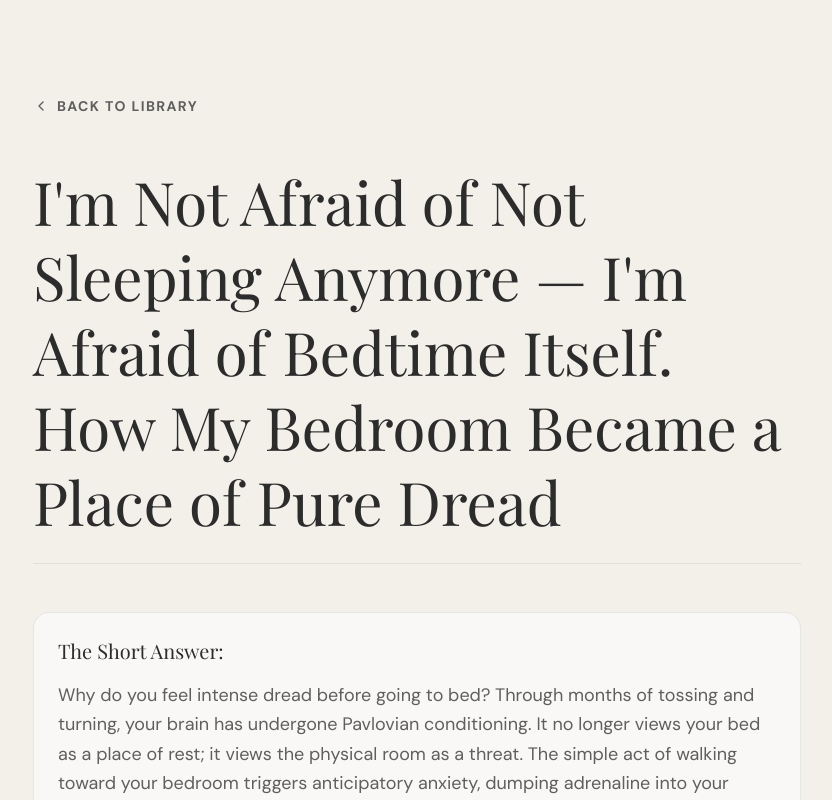
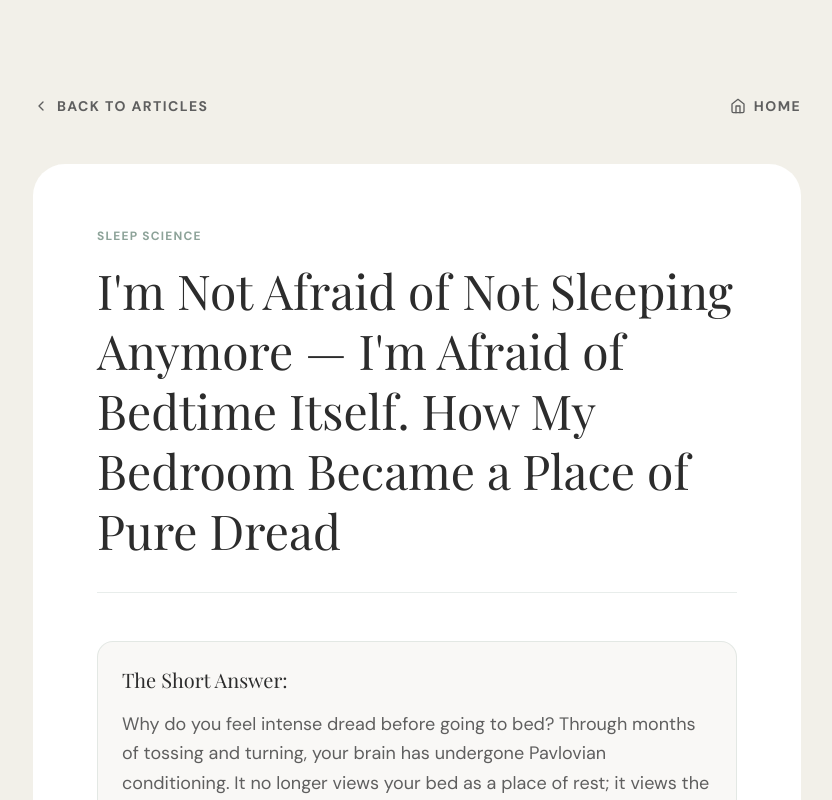
Before and after one commit to shishirtiwari23/good-night-companion, a Next.js app: page /articles/im-afraid-of-bedtime-itself in a window 1280 px wide. Shown: the top 800 px of the page, without its empty margins (223-1055 px from the left). Built offline with nearby package versions, Linux system fonts and the light colour scheme; a web font is replaced by a local one.

Commit message:
style: Match new article layout design to the standard white card container format

```diff
--- a/app/articles/im-afraid-of-bedtime-itself/page.tsx
+++ b/app/articles/im-afraid-of-bedtime-itself/page.tsx
@@ -32,20 +32,31 @@ export default function BedtimeDreadArticle() {
   ];
 
   return (
-    <article className="min-h-screen bg-[var(--background)] py-12 md:py-24 px-6 relative selection:bg-[var(--primary)] selection:text-white">
-      <div className="max-w-3xl mx-auto">
+    <main className="min-h-screen flex flex-col items-center p-6 md:p-24 relative bg-[var(--background)]">
+      {/* Navigation */}
+      <div className="w-full max-w-3xl z-10 mb-12 flex justify-between items-center">
         <Link
           href="/articles"
-          className="inline-flex items-center text-[var(--text-secondary)] hover:text-[var(--text-primary)] transition-colors text-sm font-bold uppercase tracking-widest mb-12"
+          className="inline-flex items-center text-[var(--text-secondary)] hover:text-[var(--text-primary)] transition-colors text-sm font-bold uppercase tracking-widest"
         >
-          <svg xmlns="http://www.w3.org/2000/svg" width="16" height="16" viewBox="0 0 24 24" fill="none" stroke="currentColor" strokeWidth="2" strokeLinecap="round" strokeLinejoin="round" className="mr-2">
-            <path d="m15 18-6-6 6-6"/>
-          </svg>
-          Back to Library
+          <svg xmlns="http://www.w3.org/2000/svg" width="16" height="16" viewBox="0 0 24 24" fill="none" stroke="currentColor" strokeWidth="2" strokeLinecap="round" strokeLinejoin="round" className="mr-2"><path d="m15 18-6-6 6-6"/></svg>
+          Back to Articles
         </Link>
+        <Link
+          href="/"
+          className="inline-flex items-center text-[var(--text-secondary)] hover:text-[var(--text-primary)] transition-colors text-sm font-bold uppercase tracking-widest"
+        >
+          <svg xmlns="http://www.w3.org/2000/svg" width="16" height="16" viewBox="0 0 24 24" fill="none" stroke="currentColor" strokeWidth="2" strokeLinecap="round" strokeLinejoin="round" className="mr-2"><path d="M3 9l9-7 9 7v11a2 2 0 0 1-2 2H5a2 2 0 0 1-2-2z"/><polyline points="9 22 9 12 15 12 15 22"/></svg>
+          Home
+        </Link>
+      </div>
 
-        <header className="mb-12 space-y-6">
-          <h1 className="text-4xl md:text-5xl lg:text-6xl font-serif text-[var(--text-primary)] leading-tight">
+      <article className="w-full max-w-3xl z-10 bg-white p-8 md:p-16 rounded-[2rem] shadow-sm mb-20 shadow-[rgba(0,0,0,0.03)_0px_10px_30px]">
+        <header className="mb-12">
+          <p className="text-[10px] md:text-xs font-bold tracking-widest uppercase text-[#8da399] mb-4">
+            Sleep Science
+          </p>
+          <h1 className="text-3xl md:text-5xl font-serif text-[var(--text-primary)] leading-tight mb-8">
             I&apos;m Not Afraid of Not Sleeping Anymore — I&apos;m Afraid of Bedtime Itself. How My Bedroom Became a Place of Pure Dread
           </h1>
           <div className="h-[1px] w-full bg-[#8da399]/20" />
@@ -148,26 +159,26 @@ export default function BedtimeDreadArticle() {
             </Link>
           </div>
 
-          <div className="border-t border-[#8da399]/20 pt-8 mt-12 pb-8">
-            <h4 className="text-sm font-bold tracking-widest text-[#8da399] uppercase mb-4">Scientific References & Further Reading</h4>
-            <ul className="text-sm space-y-3 text-[var(--text-secondary)]">
+          <h2 className="text-xl font-serif text-[var(--text-primary)] mt-12 mb-4">Scientific References & Further Reading</h2>
+          <ul className="list-disc pl-6 space-y-3 mb-12 text-sm text-[var(--text-secondary)]">
             <li>
-                <strong>Pavlovian Conditioning in Insomnia:</strong> Bootzin, R. R. (1972). Stimulus control treatment for insomnia. <em>Proceedings of the American Psychological Association</em>. (The foundational text proving that the bed becomes a conditioned cue for arousal, and the necessity of breaking that spatial association).
+              <strong>Pavlovian Conditioning in Insomnia:</strong> Bootzin, R. R. (1972). Stimulus control treatment for insomnia. <em>Proceedings of the American Psychological Association</em>.
             </li>
             <li>
-                <strong>Anticipatory Anxiety:</strong> Espie, C. A. (2002). Insomnia: conceptual issues in the development, persistence, and treatment of sleep disorder in adults. <em>Annual Review of Psychology</em>, 53, 215-243. (Explains how the anticipation of the sleep environment directly fuels the hyperarousal loop).
+              <strong>Anticipatory Anxiety:</strong> Espie, C. A. (2002). Insomnia: conceptual issues in the development, persistence, and treatment of sleep disorder in adults. <em>Annual Review of Psychology</em>, 53, 215-243.
             </li>
             <li>
-                <strong>Environmental Context & Sleep:</strong> Perlis, M. L., et al. (1997). Cognitive and behavioral efficacy in insomnia. <em>American Journal of Psychiatry</em>. (Details why changing the sleep environment can provide rapid relief from conditioned insomnia).
+              <strong>Environmental Context & Sleep:</strong> Perlis, M. L., et al. (1997). Cognitive and behavioral efficacy in insomnia. <em>American Journal of Psychiatry</em>.
             </li>
           </ul>
-          </div>
 
-          <div className="pt-8">
           <FaqAccordion faqs={faqs} title="FAQs: People Also Ask About Bedtime Dread" />
-          </div>
-        </div>
+
+          <p className="text-xs opacity-60 mt-12 leading-relaxed">
+            <strong>Disclaimer:</strong> This article is an educational resource and does not constitute medical advice. Please consult a healthcare professional if you are navigating severe mental health challenges.
+          </p>
         </div>
       </article>
+    </main>
   );
 }
--- a/app/articles/my-brain-turns-into-a-to-do-list/page.tsx
+++ b/app/articles/my-brain-turns-into-a-to-do-list/page.tsx
@@ -32,20 +32,31 @@ export default function ToDoListBrainArticle() {
   ];
 
   return (
-    <article className="min-h-screen bg-[var(--background)] py-12 md:py-24 px-6 relative selection:bg-[var(--primary)] selection:text-white">
-      <div className="max-w-3xl mx-auto">
+    <main className="min-h-screen flex flex-col items-center p-6 md:p-24 relative bg-[var(--background)]">
+      {/* Navigation */}
+      <div className="w-full max-w-3xl z-10 mb-12 flex justify-between items-center">
         <Link
           href="/articles"
-          className="inline-flex items-center text-[var(--text-secondary)] hover:text-[var(--text-primary)] transition-colors text-sm font-bold uppercase tracking-widest mb-12"
+          className="inline-flex items-center text-[var(--text-secondary)] hover:text-[var(--text-primary)] transition-colors text-sm font-bold uppercase tracking-widest"
         >
-          <svg xmlns="http://www.w3.org/2000/svg" width="16" height="16" viewBox="0 0 24 24" fill="none" stroke="currentColor" strokeWidth="2" strokeLinecap="round" strokeLinejoin="round" className="mr-2">
-            <path d="m15 18-6-6 6-6"/>
-          </svg>
-          Back to Library
+          <svg xmlns="http://www.w3.org/2000/svg" width="16" height="16" viewBox="0 0 24 24" fill="none" stroke="currentColor" strokeWidth="2" strokeLinecap="round" strokeLinejoin="round" className="mr-2"><path d="m15 18-6-6 6-6"/></svg>
+          Back to Articles
         </Link>
+        <Link
+          href="/"
+          className="inline-flex items-center text-[var(--text-secondary)] hover:text-[var(--text-primary)] transition-colors text-sm font-bold uppercase tracking-widest"
+        >
+          <svg xmlns="http://www.w3.org/2000/svg" width="16" height="16" viewBox="0 0 24 24" fill="none" stroke="currentColor" strokeWidth="2" strokeLinecap="round" strokeLinejoin="round" className="mr-2"><path d="M3 9l9-7 9 7v11a2 2 0 0 1-2 2H5a2 2 0 0 1-2-2z"/><polyline points="9 22 9 12 15 12 15 22"/></svg>
+          Home
+        </Link>
+      </div>
 
-        <header className="mb-12 space-y-6">
-          <h1 className="text-4xl md:text-5xl lg:text-6xl font-serif text-[var(--text-primary)] leading-tight">
+      <article className="w-full max-w-3xl z-10 bg-white p-8 md:p-16 rounded-[2rem] shadow-sm mb-20 shadow-[rgba(0,0,0,0.03)_0px_10px_30px]">
+        <header className="mb-12">
+          <p className="text-[10px] md:text-xs font-bold tracking-widest uppercase text-[#8da399] mb-4">
+            Sleep Science
+          </p>
+          <h1 className="text-3xl md:text-5xl font-serif text-[var(--text-primary)] leading-tight mb-8">
             My Brain Turns Into a To-Do List the Second I Close My Eyes — Why Nighttime Overthinking Gets Louder the Harder You Fight It
           </h1>
           <div className="h-[1px] w-full bg-[#8da399]/20" />
@@ -151,26 +162,26 @@ export default function ToDoListBrainArticle() {
             </Link>
           </div>
 
-          <div className="border-t border-[#8da399]/20 pt-8 mt-12 pb-8">
-            <h4 className="text-sm font-bold tracking-widest text-[#8da399] uppercase mb-4">Scientific References & Further Reading</h4>
-            <ul className="text-sm space-y-3 text-[var(--text-secondary)]">
+          <h2 className="text-xl font-serif text-[var(--text-primary)] mt-12 mb-4">Scientific References & Further Reading</h2>
+          <ul className="list-disc pl-6 space-y-3 mb-12 text-sm text-[var(--text-secondary)]">
             <li>
-                <strong>Writing To-Do Lists and Sleep Onset:</strong> Scullin, M. K., et al. (2018). The effects of bedtime writing on difficulty falling asleep: A polysomnographic study comparing to-do lists and completed activity lists. <em>Journal of Experimental Psychology: General</em>, 147(1), 139-146. (The clinical study proving that taking 5 minutes to write down uncompleted tasks significantly speeds up the time it takes to fall asleep).
+              <strong>Writing To-Do Lists and Sleep Onset:</strong> Scullin, M. K., et al. (2018). The effects of bedtime writing on difficulty falling asleep: A polysomnographic study comparing to-do lists and completed activity lists. <em>Journal of Experimental Psychology: General</em>, 147(1), 139-146.
             </li>
             <li>
-                <strong>The Zeigarnik Effect:</strong> Sywulak, A. E. (2010). The effect of the Zeigarnik phenomenon on state anxiety. <em>Journal of Clinical Psychology</em>. (Explains how uncompleted tasks directly drive physiological anxiety and hyperarousal).
+              <strong>The Zeigarnik Effect:</strong> Sywulak, A. E. (2010). The effect of the Zeigarnik phenomenon on state anxiety. <em>Journal of Clinical Psychology</em>.
             </li>
             <li>
               <strong>Cognitive Arousal in Insomnia:</strong> Harvey, A. G. (2002). A cognitive model of insomnia. <em>Behaviour Research and Therapy</em>, 40(8), 869-893.
             </li>
           </ul>
-          </div>
 
-          <div className="pt-8">
           <FaqAccordion faqs={faqs} title="FAQs: People Also Ask About Nighttime Overthinking" />
-          </div>
-        </div>
+
+          <p className="text-xs opacity-60 mt-12 leading-relaxed">
+            <strong>Disclaimer:</strong> This article is an educational resource and does not constitute medical advice. Please consult a healthcare professional if you are navigating severe mental health challenges.
+          </p>
         </div>
       </article>
+    </main>
   );
 }
```
Lines whose indentation alone changed are shown as unchanged.
